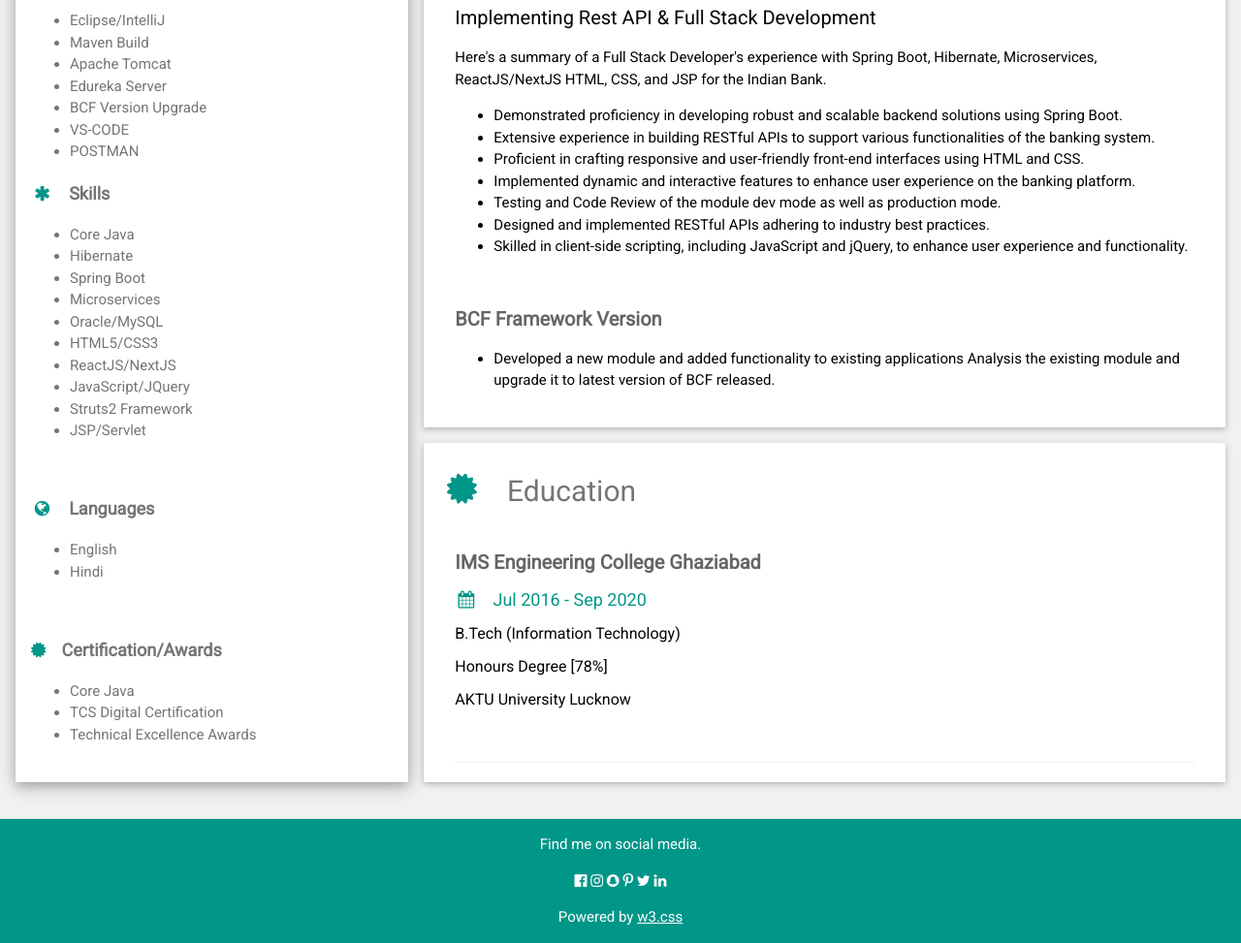
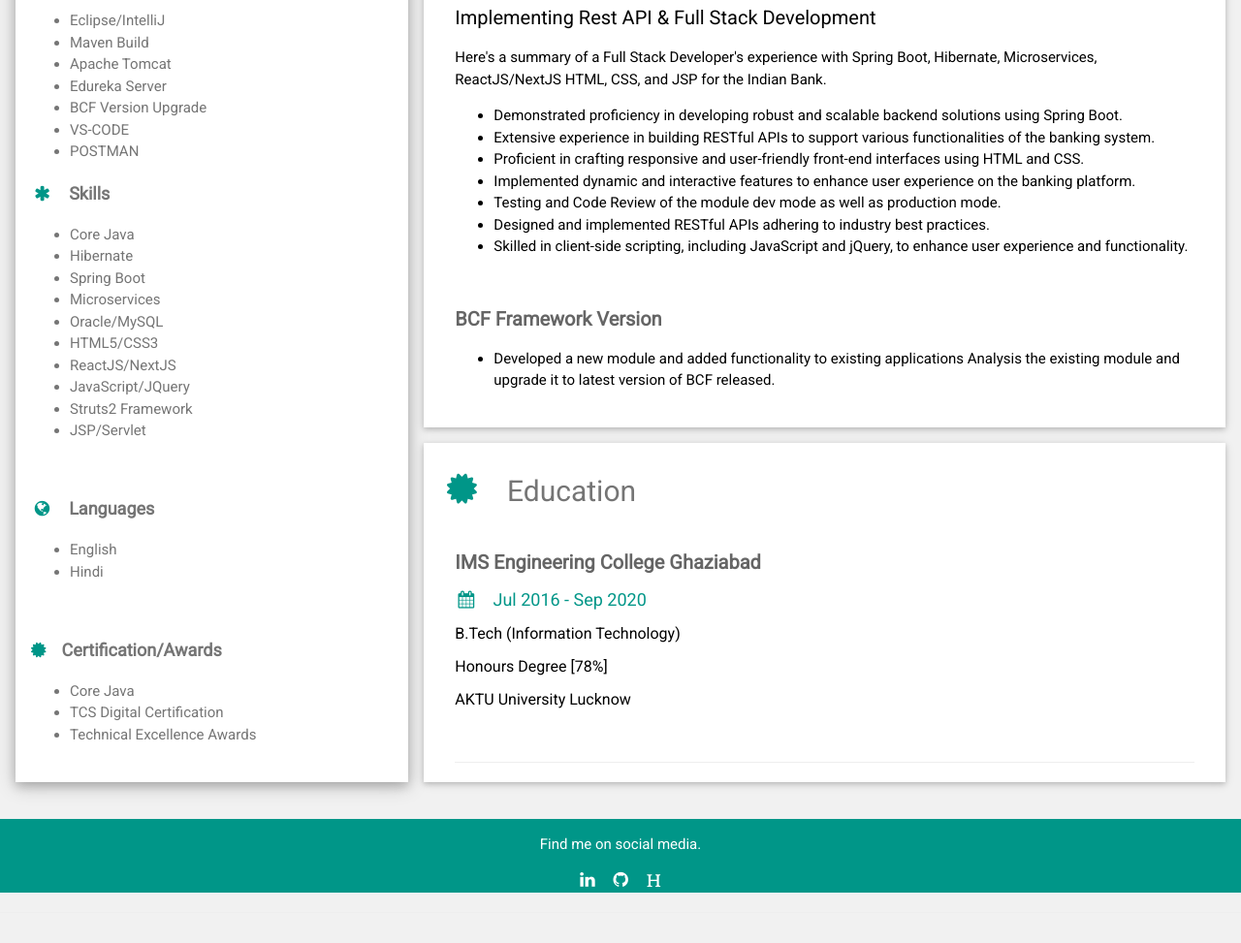
Before and after one commit to dharmveers/Resume, a plain HTML site: page index.html in a window 1280 px wide. Shown: the part 747-1720 px from the top of the page at 97% size. Drawn offline with nearby package versions, Linux system fonts and the light colour scheme.

Commit message:
Add files via upload

```diff
--- a/index.html
+++ b/index.html
@@ -187,15 +187,11 @@
 
   <footer class="w3-container w3-teal w3-center w3-margin-top">
     <p>Find me on social media.</p>
-    <i class="fa fa-facebook-official w3-hover-opacity"></i>
-    <i class="fa fa-instagram w3-hover-opacity"></i>
-    <i class="fa fa-snapchat w3-hover-opacity"></i>
-    <i class="fa fa-pinterest-p w3-hover-opacity"></i>
-    <i class="fa fa-twitter w3-hover-opacity"></i>
-    <i class="fa fa-linkedin w3-hover-opacity"></i>
-    <p>Powered by <a href="https://www.w3schools.com/w3css/default.asp" target="_blank">w3.css</a></p>
+    <a href="https://www.linkedin.com/in/dharmveer-singh-8475891a2/" style="margin-right: 1rem;"><i class="fa fa-linkedin w3-hover-opacity w3-large"></i></a>
+    <a href="https://github.com/dharmveers/" style="margin-right: 1rem;"><i class="fa fa-github w3-hover-opacity w3-large"></i></a>
+    <a href="https://www.hackerrank.com/profile/d2singh437" ><i class="fa fa-header w3-hover-opacity"></i></a>
   </footer>
-
+<hr/>
 </body>
 
 </html>
```
